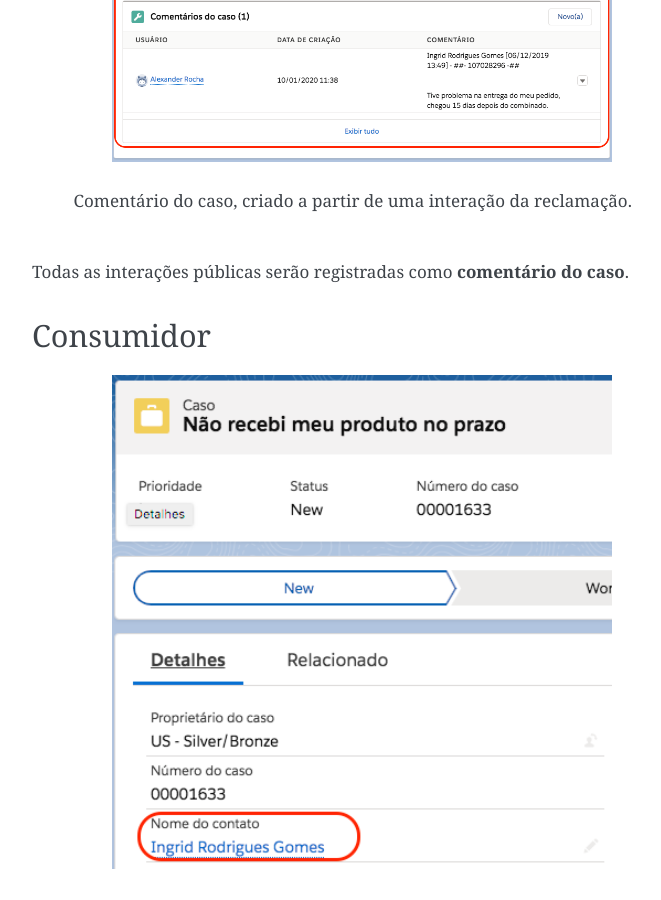
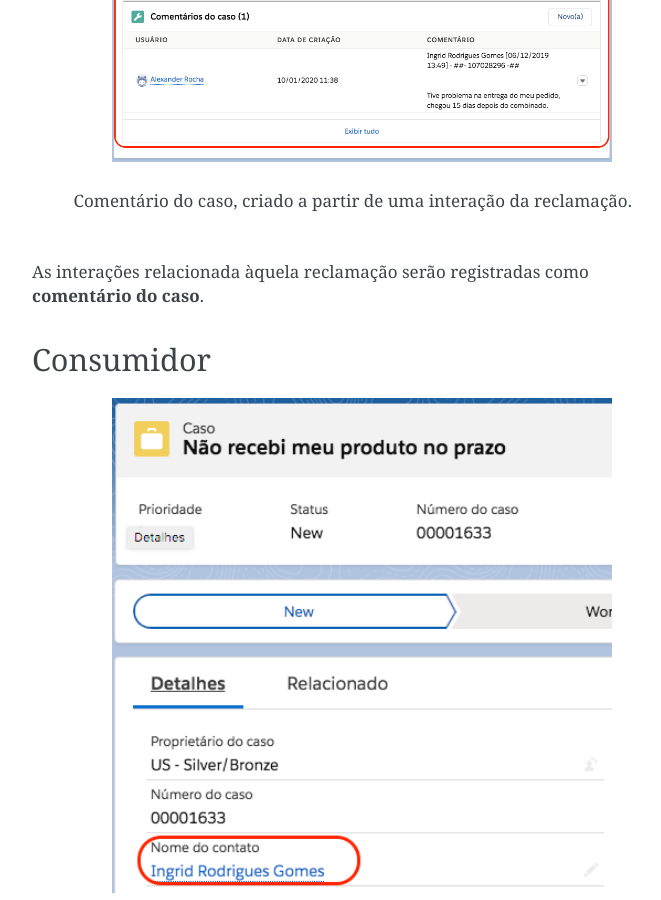
Before and after one commit to Inpulso-Tecnologia/RAConnectDOCFull, a Sphinx documentation site: the page built from docs/Funcional/relacao_objetos.rst, in a window 1280 px wide and 900 px high, scrolled down 809 px. Shown: the whole window, without its empty margins (388-1049 px from the left). Built offline with Sphinx 7.4.7, drawn with Linux system fonts in a browser that asks for light colours.

Commit message:
Revisão Sprint 2

```diff
--- a/docs/Funcional/fila.rst
+++ b/docs/Funcional/fila.rst
@@ -84,7 +84,7 @@ Fila Empresa
 
 O campo "Nome Exclusivo da Fila", na empresa **não é** um campo obrigatório, a fila cadastrada nesse campo será atribuida como proprietária das reclamações gerados dessa empresa.
 
-Fila Empresa
+Regras da Fila
 -----------------------
 
 A fila cadastrada na conexão será a proprietária dos **casos** integrados com o Salesforce, caso não haja uma **fila** cadastrada na **Empresa do RA**, se houver uma **fila** cadastrada na **Empresa do RA**, essa **fila** será a proprietária do **caso**.
--- a/docs/Funcional/relacao_objetos.rst
+++ b/docs/Funcional/relacao_objetos.rst
@@ -26,7 +26,7 @@ Interação
 
     Comentário do caso, criado a partir de uma interação da reclamação.
 
-Todas as interações públicas serão registradas como **comentário do caso**.
+As interações relacionada àquela reclamação serão registradas como **comentário do caso**.
 
 Consumidor
 -----------------------
--- a/docs/conf.py
+++ b/docs/conf.py
@@ -192,7 +192,7 @@ texinfo_documents = [
      'Miscellaneous'),
 ]
 
-
+text_newlines = 'native'
 # -- Options for Epub output ----------------------------------------------
 
 # Bibliographic Dublin Core info.
```
